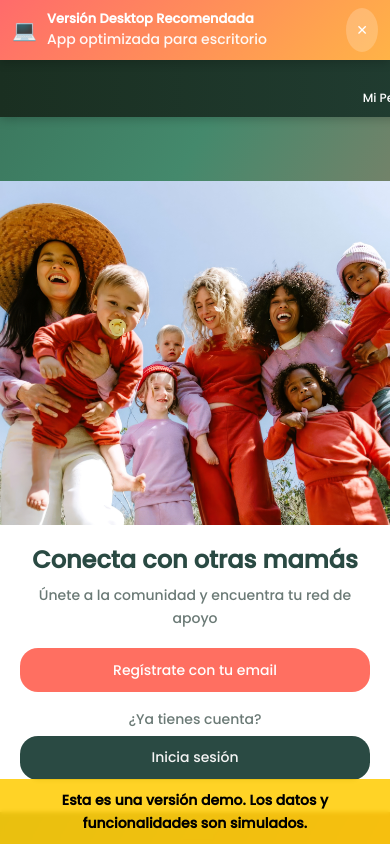
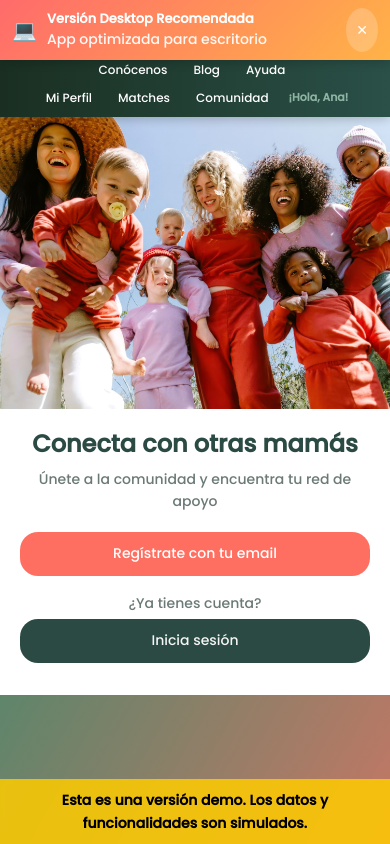
Before and after one commit to Imleiva/mommatch_demo, a React (Create React App) app in the folder frontend/: page / in a window 390 px wide. Shown: the top 844 px of the page. Built offline with nearby package versions, Linux system fonts and the light colour scheme.

Commit message:
fix: restructure mobile header with proper layout containers

```diff
--- a/frontend/src/components/Header.css
+++ b/frontend/src/components/Header.css
@@ -14,6 +14,17 @@
   left: 0;
   z-index: 1000;
   box-shadow: 0 2px 10px rgba(0, 0, 0, 0.219);
+  flex-wrap: wrap;
+}
+
+/* Contenedor de la fila superior (logo + botón logout) */
+.mommatch-header__top-row {
+  display: flex;
+  align-items: center;
+  justify-content: space-between;
+  width: auto;
+  flex: 1;
+  min-width: 0;
 }
 
 /* Contenedor del logo y nombre de la app */
@@ -21,6 +32,7 @@
   display: flex;
   align-items: center;
   gap: 4px;
+  min-width: 0;
 }
 
 .mommatch-header__logo-link {
@@ -125,20 +137,18 @@
   font-family: "Poppins", sans-serif;
   transition: all 0.3s ease;
   box-shadow: 0 2px 4px rgba(0, 0, 0, 0.2);
-  position: absolute;
-  right: 18px;
-  top: 50%;
-  transform: translateY(-50%);
+  white-space: nowrap;
+  flex-shrink: 0;
 }
 
 .mommatch-header__logout-button-top:hover {
   background-color: var(--color-primary-dark);
-  transform: translateY(-50%) scale(1.05);
+  transform: scale(1.05);
   box-shadow: 0 4px 8px rgba(0, 0, 0, 0.3);
 }
 
 .mommatch-header__logout-button-top:active {
-  transform: translateY(-50%);
+  transform: scale(1);
   box-shadow: 0 1px 2px rgba(0, 0, 0, 0.2);
 }
 
@@ -204,27 +214,23 @@
     height: auto;
     min-height: 60px;
     padding: 8px 10px;
-    flex-wrap: wrap;
-    position: relative;
-    justify-content: space-between;
+    flex-direction: column;
+    align-items: stretch;
+  }
+
+  .mommatch-header__top-row {
+    width: 100%;
+    margin-bottom: 6px;
   }
 
   .mommatch-header__logo-container {
-    flex: 0 0 auto;
-    max-width: calc(100% - 110px);
+    flex: 1;
+    min-width: 0;
   }
 
   .mommatch-header__logout-button-top {
-    position: static;
-    transform: none;
     font-size: 11px;
-    padding: 5px 12px;
-    margin-left: auto;
-    white-space: nowrap;
-  }
-
-  .mommatch-header__logout-button-top:hover {
-    transform: scale(1.05);
+    padding: 5px 10px;
   }
 
   .mommatch-header__logo {
@@ -241,7 +247,6 @@
     width: 100%;
     flex-direction: column;
     gap: 6px;
-    margin-top: 6px;
   }
 
   .mommatch-header__nav-menu > ul {
--- a/frontend/src/components/Header.js
+++ b/frontend/src/components/Header.js
@@ -25,6 +25,7 @@ function Header() {
 
   return (
     <header className="mommatch-header">
+      <div className="mommatch-header__top-row">
         <div className="mommatch-header__logo-container">
           <Link to="/" className="mommatch-header__logo-link">
             <img
@@ -41,6 +42,7 @@ function Header() {
             Cerrar sesión
           </button>
         )}
+      </div>
 
       <nav className="mommatch-header__nav-menu">
         <ul>
```
Lines whose indentation alone changed are shown as unchanged.
